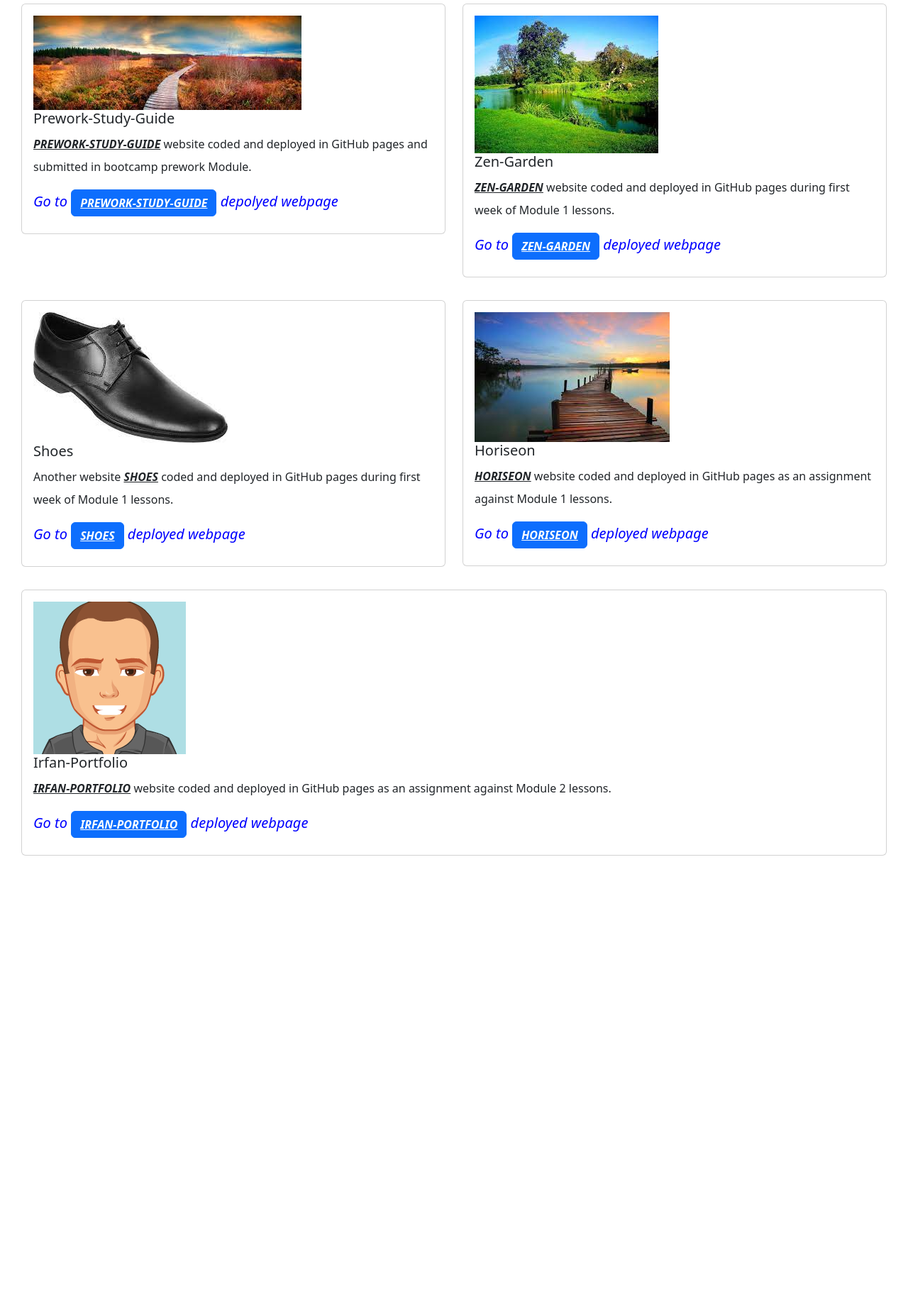
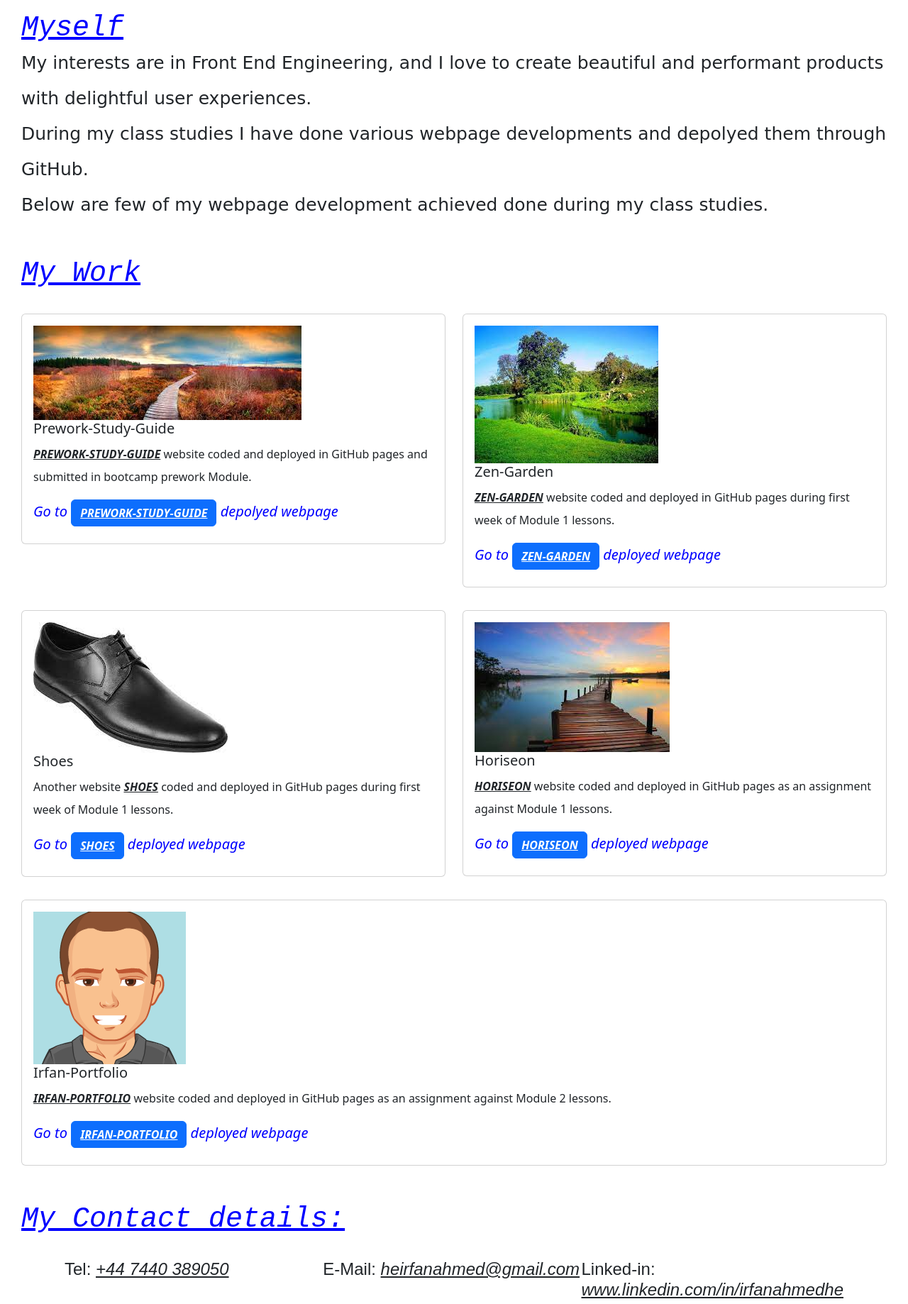
Before and after one commit to heirfanahmed/bootstrap-portfolio, a plain HTML site: page index.html in a window 1280 px wide. Shown: the part 362-2200 px from the top of the page at 71% size. Before the commit the page ends 1598 px from the top, so only its background shows below. Drawn offline with nearby package versions, Linux system fonts and the light colour scheme.

Commit message:
updated contact details and resume link at the navigation bar

```diff
--- a/css/style.css
+++ b/css/style.css
@@ -28,7 +28,18 @@ h1 {
     font-weight: bold;
   }
 
-h2 {
+  #navigation :hover {
+    color: white
+    background-color: green;
+    box-shadow: 5px 5px 5px 5px red;
+  }
+
+.myself-page {
+    font-family: cursive;
+    font-size: 25px;
+}
+
+  h2 {
     font-family: 'Trebuchet MS', 'Lucida Sans Unicode', 'Lucida Grande', 'Lucida Sans', Arial, sans-serif;
     font-size: 35px;
     margin-top: 20px;
@@ -49,3 +60,71 @@ h2 {
     font-size: 20px;
     color: blue;
   }
+
+  .division-header {
+    font-family: 'Courier New', Courier, monospace;
+    font-style: oblique;
+    color: blue;
+  }
+
+  #contact {
+    padding-top: 20px;
+    margin-bottom: 300px;
+  }
+
+  .contact {
+    margin: 0px 5%;
+    display: grid;
+    font-size: 10px;
+    font-family: Arial, Helvetica, sans-serif;
+    grid-template-rows: 2px 2px 2px;
+    grid-template-columns: 1fr 1fr 1fr;
+    grid-template-areas:
+    "tel e-mail linked-in"
+  }
+
+  #tel {
+    grid-area: tel;
+  }
+
+  #e-mail {
+    grid-area: e-mail;
+  }
+
+  #linked-in {
+    grid-area: linked-in;
+  }
+
+  /* media Queries*/
+  @media only screen and (max-width: 1000px) {
+    #navigation {
+     display: none;
+    }
+   }
+
+   @media only screen and (max-width: 600px) {
+    #contact {
+      position: static;
+      margin: 20px;
+    }
+    #tel {
+      grid-area: Tel;
+    }
+
+    #e-mail {
+      grid-area: E-Mail;
+    }
+
+    #linked-in {
+      grid-area: Linked-in;
+    }
+
+    #contact {
+      grid-template-rows: 100px 100px 100px;
+      grid-template-columns: 1fr;
+      grid-template-areas:
+      "Tel"
+      "E-Mail"
+      "Linked-in"
+    }
+  }
--- a/index.html
+++ b/index.html
@@ -29,17 +29,17 @@
     <div class="header">
         <h1>Irfan Ahmed</h1>
         <nav id="navigation">
-                  <a href="#">Myself</a>
+                  <a href="#myself">Myself</a>
                   <a href="#work">My Work</a>
-                  <a href="#">My Contact</a>
-                  <a href="#">My Resume</a>
+                  <a href="#contact">My Contact</a>
+                  <a href="https://heirfanahmed.github.io/irfan-portfolio/" target="_blank">My Resume</a>
         </nav>
     </div>
 </header>
 
 
 <div class="icons">
-    <img src="images/irfan-portfolio.png" alt="Irfan dummy photo">
+    <img src="images/irfan-pathan.jpg" alt="Irfan dummy photo">
 </div>
 
 <section>
@@ -48,9 +48,22 @@
     </div>
 </section>
 
+<br>
 
+<section>
+    <div id="myself">
+        <h1 class="division-header"><u>Myself</u></h1>
+        <p class="myself-page">
+            My interests are in Front End Engineering, and I love to create beautiful and performant products with delightful user experiences. <br>
+            During my class studies I have done various webpage developments and depolyed them through GitHub. <br>
+            Below are few of my webpage development achieved done during my class studies.
+        </p>
+    </div>
+</section>
+<br>
 <!-- Bootstrap cards used below -->
 <div id="work">
+    <h1 class="division-header"><u>My Work</u></h1> <br>
     <div class="row">
     <div class="col-sm-6">
       <div class="card">
@@ -110,6 +123,33 @@
       </div>
     </div>
 </div>
+
+<br>
+
+<div id="contact">
+    <h1 class="division-header"><u>My Contact details:</u> </h1> <br>
+    <div class="contact">
+        <div id="tel">
+            <h4>
+                Tel:
+                <span style="cursor:pointer"> <i><u>+44 7440 389050</u></i> </span>
+            </h4>
+        </div>
+        <div id="e-mail">
+            <h4>
+                E-Mail:
+                <span style="cursor: pointer"> <i><u>heirfanahmed@gmail.com</u></i> </span>
+            </h4>
+        </div>
+        <div id="linked-in">
+            <h4>
+                Linked-in:
+                <span style="cursor: pointer"> <i><u>www.linkedin.com/in/irfanahmedhe</u></i> </span>
+            </h4>
+        </div>
+    </div>
+</div>
+
 </body>
 
 </html>
```
Also changed, not shown: images/irfan-pathan.jpg (added).
